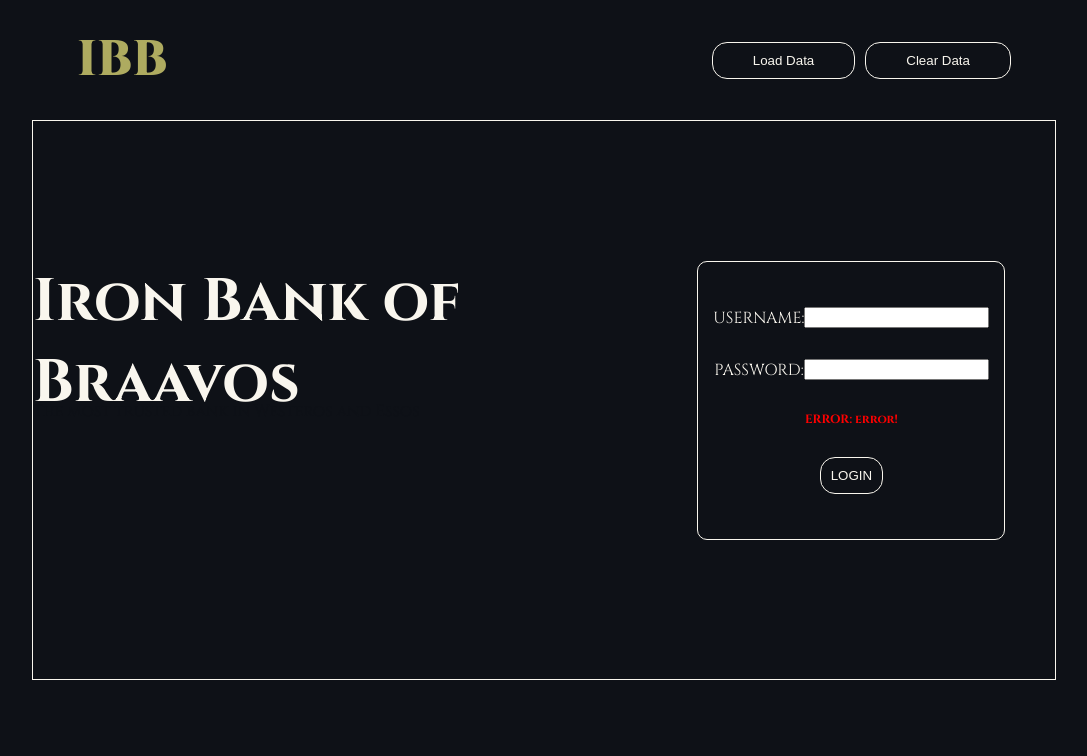
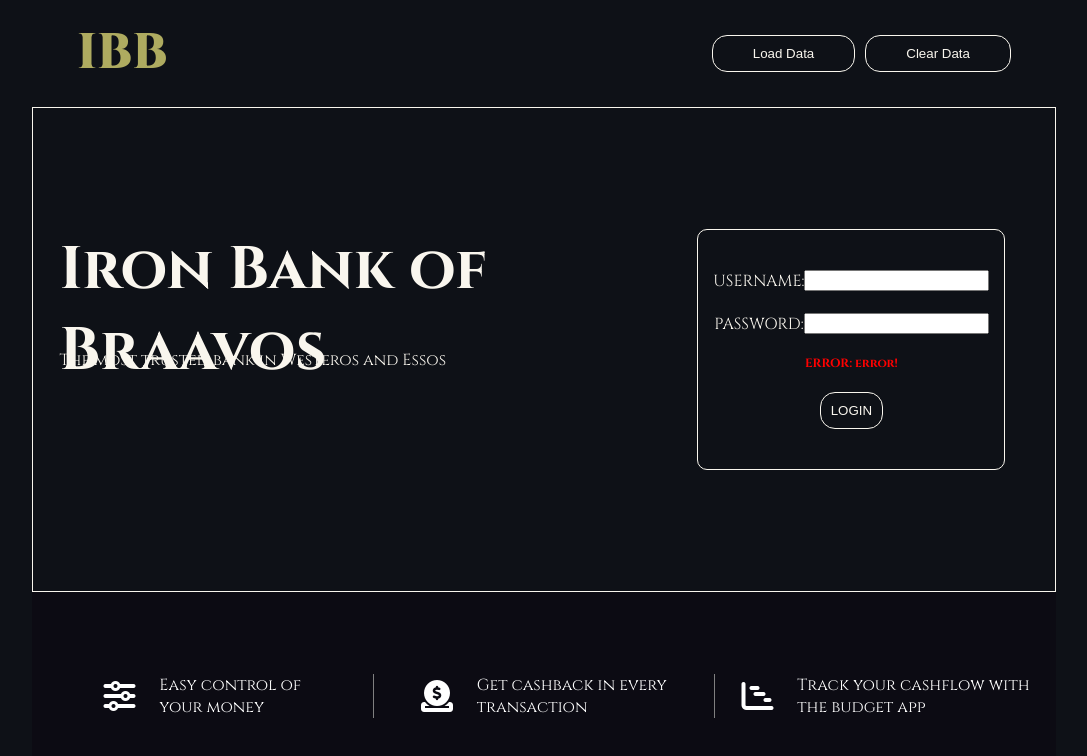
Before and after one commit to raeje/bank-and-budget-app, a React (Create React App) app: page / in a window 1280 px wide. Shown: the top 756 px of the page, without its empty margins (96-1183 px from the left). Built offline with nearby package versions, Linux system fonts and the light colour scheme; a web font is replaced by a local one.

Commit message:
started with edit; fixed some UI

```diff
--- a/src/parts/Hero.css
+++ b/src/parts/Hero.css
@@ -13,10 +13,13 @@
   font-size: 60px;
   font-weight: 700;
   color: var(--white);
+  margin: 0 0 0 4%;
 }
 
 .subtitle {
+  color: var(--white);
   grid-row: 3 / 4;
+  margin: 0 0 0 4%;
 }
 
 .login-form-container {
--- a/src/routes/AddItems.js
+++ b/src/routes/AddItems.js
@@ -20,8 +20,11 @@ const AddItems = () => {
       setCategory("");
       setAmount("");
       return;
-        } else if (category === '' && amount === '') {
-            setNotif({ status: "error", message: "Category and amount cannot be empty" });
+    } else if (category === "" && amount === "") {
+      setNotif({
+        status: "error",
+        message: "Category and amount cannot be empty",
+      });
       setCategory("");
       setAmount("");
       return;
@@ -38,7 +41,9 @@ const AddItems = () => {
     <div className="budget-info">
       <div className="form-container glass">
         <div className="budget-name-container">
-                    <label labelfor="budget-name" className="budget-name-label">Category: </label>
+          <label labelfor="budget-name" className="budget-name-label">
+            Category:{" "}
+          </label>
           <input
             type="text"
             className="budget-name"
@@ -48,7 +53,9 @@ const AddItems = () => {
           />
         </div>
         <div className="budget-amount-container">
-                    <label labelfor="budget-amount" className="budget-amount-label">Amount: </label>
+          <label labelfor="budget-amount" className="budget-amount-label">
+            Amount:{" "}
+          </label>
           <input
             type="number"
             className="budget-amount"
@@ -68,7 +75,9 @@ const AddItems = () => {
             onChange={(e) => setType(e.target.value)}
             required
           />
-                    <label labelfor="income" className="budget-income-label">Income</label>
+          <label labelfor="income" className="budget-income-label">
+            Income
+          </label>
           <input
             type="radio"
             className="income-radio"
--- a/src/routes/Home.css
+++ b/src/routes/Home.css
@@ -16,3 +16,25 @@
   display: flex;
   flex-direction: column;
 }
+
+.home-footer {
+  background-color: rgb(12, 11, 19);
+  height: 30vh;
+  width: 80vw;
+  color: white;
+  display: flex;
+  justify-content: center;
+  align-items: center;
+}
+
+.first-ft, .second-ft, .third-ft {
+  width: 100%;
+  display: flex;
+  justify-content: center;
+  align-items: center;
+  gap: 7%;
+}
+
+.first-ft, .second-ft {
+  border-right: 1px solid gray;
+}
--- a/src/routes/Home.js
+++ b/src/routes/Home.js
@@ -22,6 +22,20 @@ function Home() {
       <Hero title={heroTitle} subtitle={heroSubtitle}>
         <LoginForm />
       </Hero>
+      <div className="home-footer">
+        <div className="first-ft">
+          <i className="fa-solid fa-sliders fa-2xl"></i>
+          <span>Easy control of<br></br>your money</span>
+        </div>
+        <div className="second-ft">
+          <i className="fa-solid fa-circle-dollar-to-slot fa-2xl"></i>
+          <span>Get cashback in every<br></br>transaction</span>
+        </div>
+        <div className="third-ft">
+          <i className="fa-solid fa-chart-gantt fa-2xl"></i>
+          <span>Track your cashflow with<br></br>the budget app</span>
+        </div>
+      </div>
     </div>
   );
 }
--- a/src/routes/ItemList.js
+++ b/src/routes/ItemList.js
@@ -1,21 +1,58 @@
 import React, { useEffect, useState } from "react";
 import "./Budget.css";
-import { getCurrentUser, updateLocalStorage, getLocalBudget, getFilteredBudgetList } from "../utils";
+import {
+  getCurrentUser,
+  updateLocalStorage,
+  getLocalBudget,
+  getFilteredBudgetList,
+} from "../utils";
 
 const ItemList = () => {
   const user = getCurrentUser();
 
   const localBudgetList = getFilteredBudgetList("username", user.username);
-    const [budgetItems , setBudgetItems] = useState(getFilteredBudgetList("username", user.username));
+  const [budgetItems, setBudgetItems] = useState(
+    getFilteredBudgetList("username", user.username)
+  );
 
-    useEffect(() => {
-        setBudgetItems(localBudgetList);
-    }, [localBudgetList]);
+
 
   const deleteBudgetItem = (item) => {
-        const newBudgetItems = budgetItems.filter((budgetItem) => budgetItem !== item);
+    const newBudgetItems = budgetItems.filter(
+      (budgetItem) => budgetItem !== item
+    );
     setBudgetItems(newBudgetItems);
     updateLocalStorage("budget", newBudgetItems);
+  };
+
+  // Function to update the category or amount of an item
+  const updateBudgetItem = (event, item) => {
+    const updatedBudgetItems = budgetItems.map((budgetItem) => {
+      if (budgetItem !== item) return budgetItem;
+
+      // Update the category or amount of the selected item
+      return {
+        ...budgetItem,
+        [event.target.name]: event.target.value,
+      };
+    });
+    setBudgetItems(updatedBudgetItems);
+    updateLocalStorage("budget", updatedBudgetItems);
+  };
+
+  // Function to toggle the edit mode for an item
+  const toggleEditMode = (item) => {
+    const updatedBudgetItems = budgetItems.map((budgetItem) => {
+      if (budgetItem !== item) return budgetItem;
+
+      // Toggle the edit mode for the selected item
+      return {
+        ...budgetItem,
+        isEditing: !budgetItem.isEditing,
+      };
+    });
+
+    setBudgetItems(updatedBudgetItems);
   };
 
   let totalAmount = 0;
@@ -25,7 +62,7 @@ const ItemList = () => {
     } else if (budgetItems[i].type === "INCOME") {
       totalAmount += parseFloat(budgetItems[i].amount);
     }
-    };
+  }
 
   let totalAmountPesoSign = `₱${totalAmount}`;
 
@@ -33,7 +70,7 @@ const ItemList = () => {
   const formattedDate = date.toLocaleDateString("UTC", {
     year: "numeric",
     month: "2-digit",
-        day: "2-digit"
+    day: "2-digit",
   });
 
   return (
@@ -47,15 +84,38 @@ const ItemList = () => {
         {budgetItems.map((item) => (
           <ul className="budget-container" key={item.date}>
             <div className="date-category">
+              {item.isEditing ? (
+                <input
+                  type="text"
+                  name="category"
+                  value={item.category}
+                  onChange={(event) => updateBudgetItem(event, item)}
+                />
+              ) : (
                 <li>{item.category}</li>
+              )}
               <span className="item-date">{formattedDate}</span>
             </div>
-                        <li style={{ color: item.type === "EXPENSE" ? "#CF1020" : "green" }}>
+            {item.isEditing ? (
+              <input
+                type="number"
+                name="amount"
+                value={item.amount}
+                onChange={(event) => updateBudgetItem(event, item)}
+              />
+            ) : (
+              <li
+                style={{ color: item.type === "EXPENSE" ? "#CF1020" : "green" }}
+              >
                 {item.type === "EXPENSE" ? "-" : "+"}
                 {item.amount.toLocaleString()}
               </li>
+            )}
             <div className="budget-actions">
-                            <i className="fa-regular fa-pen-to-square fa-1x"></i>
+              <i
+                className="fa-regular fa-pen-to-square fa-1x"
+                onClick={() => toggleEditMode(item)}
+              ></i>
               <i
                 className="fa-regular fa-trash-can fa-1x"
                 onClick={() => deleteBudgetItem(item)}
--- a/src/routes/SetBudget.js
+++ b/src/routes/SetBudget.js
@@ -1,11 +1,15 @@
 import React from "react";
 import "./Budget.css";
-import { getCurrentUser, getLocalBudget, getFilteredBudgetList } from "../utils";
+import {
+  getCurrentUser,
+  getLocalBudget,
+  getFilteredBudgetList,
+} from "../utils";
 
 const SetBudget = () => {
-    const user = getCurrentUser();
+  const user = getCurrentUser(); //get the user logged in
 
-    const calculateBalance = (items) => {
+  const calculateBalance = (items) => { //gets the user balance then for each item in the list we minus or add
     let balance = user.balance;
 
     items.forEach((item) => {
@@ -16,7 +20,7 @@ const SetBudget = () => {
       }
     });
 
-        localStorage.setItem("balance", balance);
+    localStorage.setItem("balance", balance); //then we set it to localStorage
 
     return balance;
   };
```
Also changed, not shown: src/theme.js (added, +48 -0 lines). Lines whose indentation alone changed are shown as unchanged.
